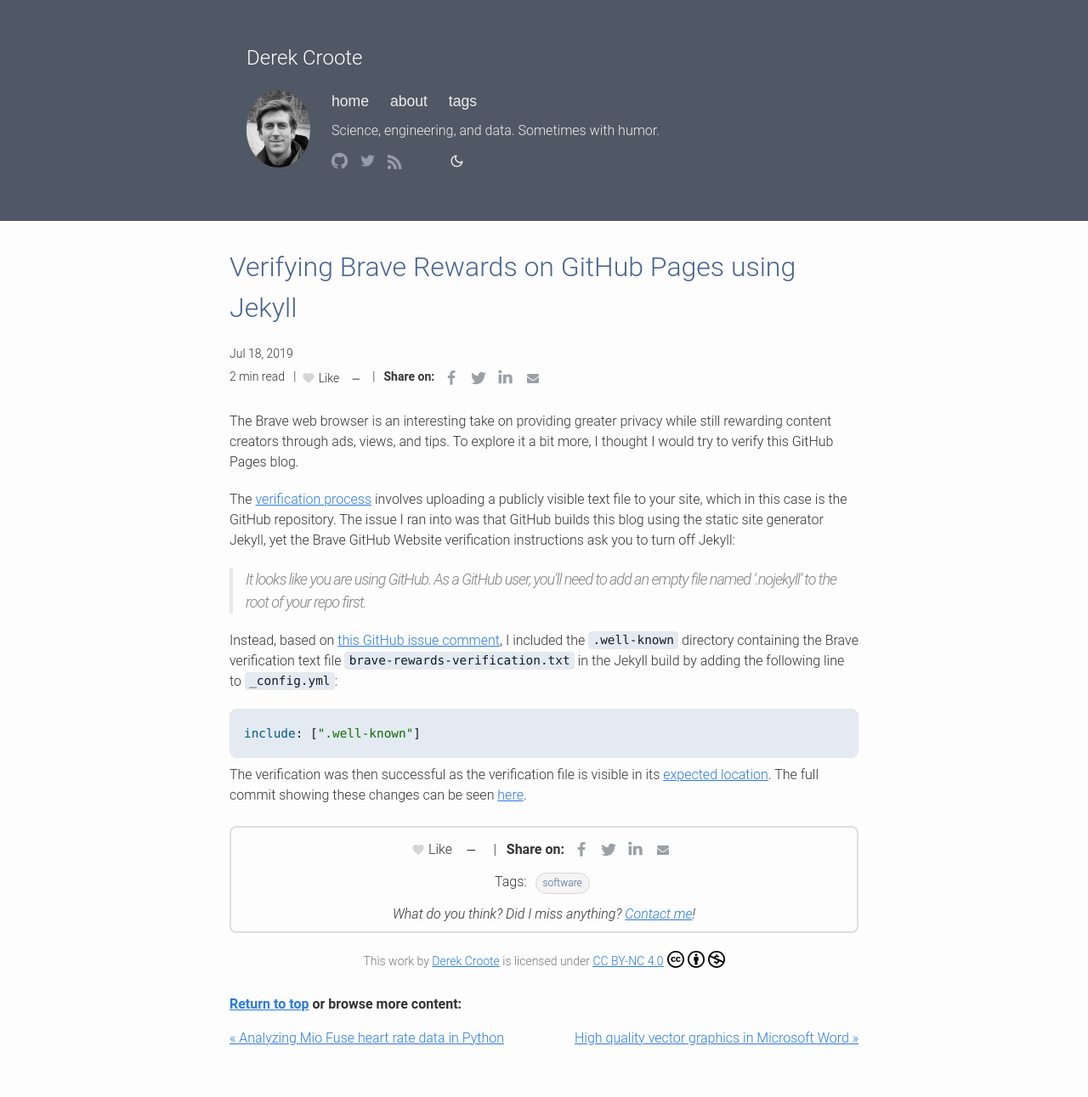
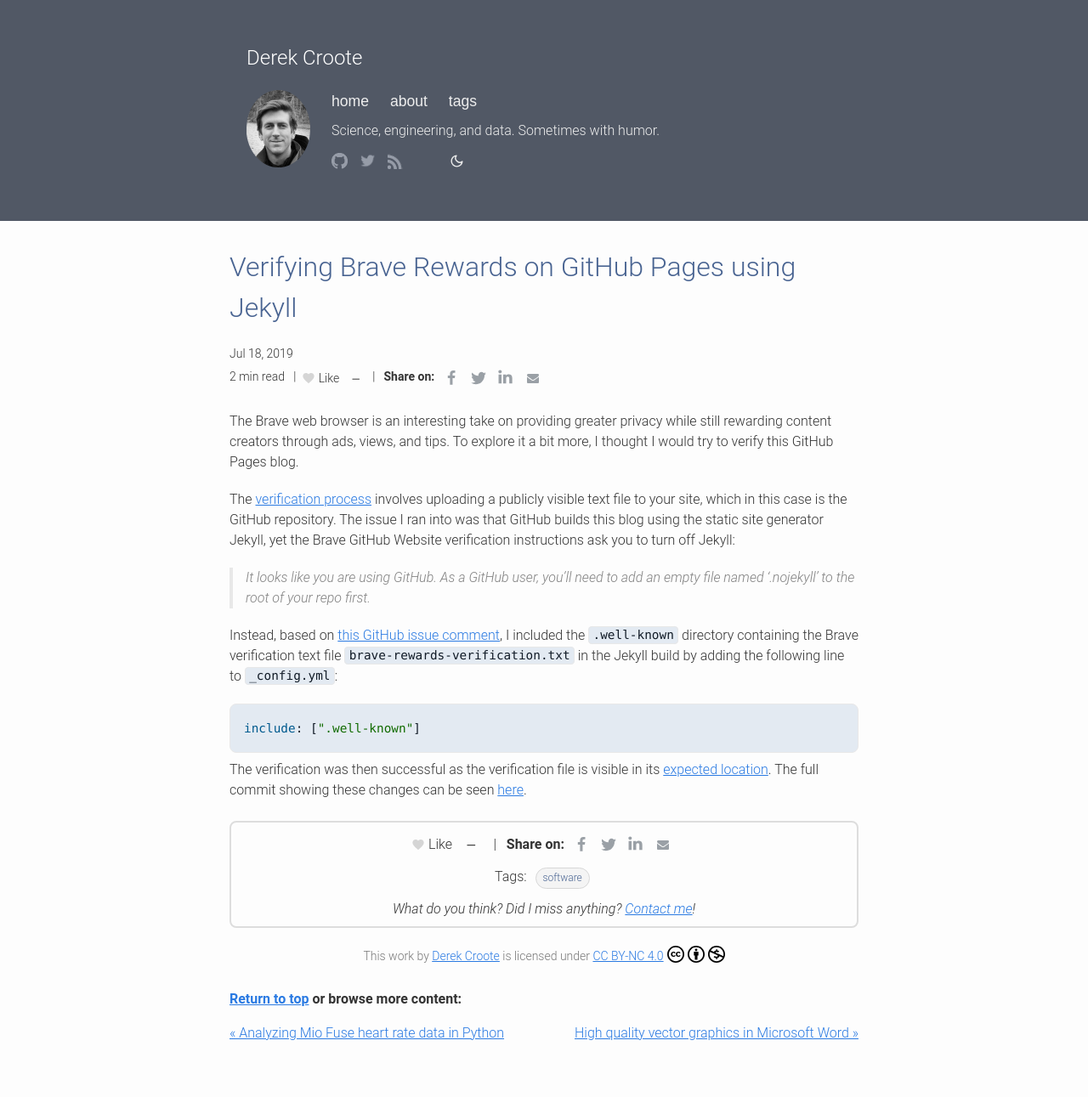
Before and after one commit to dcroote/dcroote.github.io, a Jekyll site: the page built from _posts/2019-07-18-github-pages-brave.md, in a window 1280 px wide. Shown: the whole page at 85% size. Built offline with Jekyll 4.4.1, drawn with Linux system fonts in a browser that asks for light colours; some web fonts are replaced.

Commit message:
fix: blockquote formatting

```diff
--- a/_sass/_base.scss
+++ b/_sass/_base.scss
@@ -130,8 +130,6 @@
   color: $grey-color;
   border-left: 4px solid $grey-color-light;
   padding-left: $spacing-unit / 2;
-  font-size: 18px;
-  letter-spacing: -1px;
   font-style: italic;
 
   > :last-child {
```
